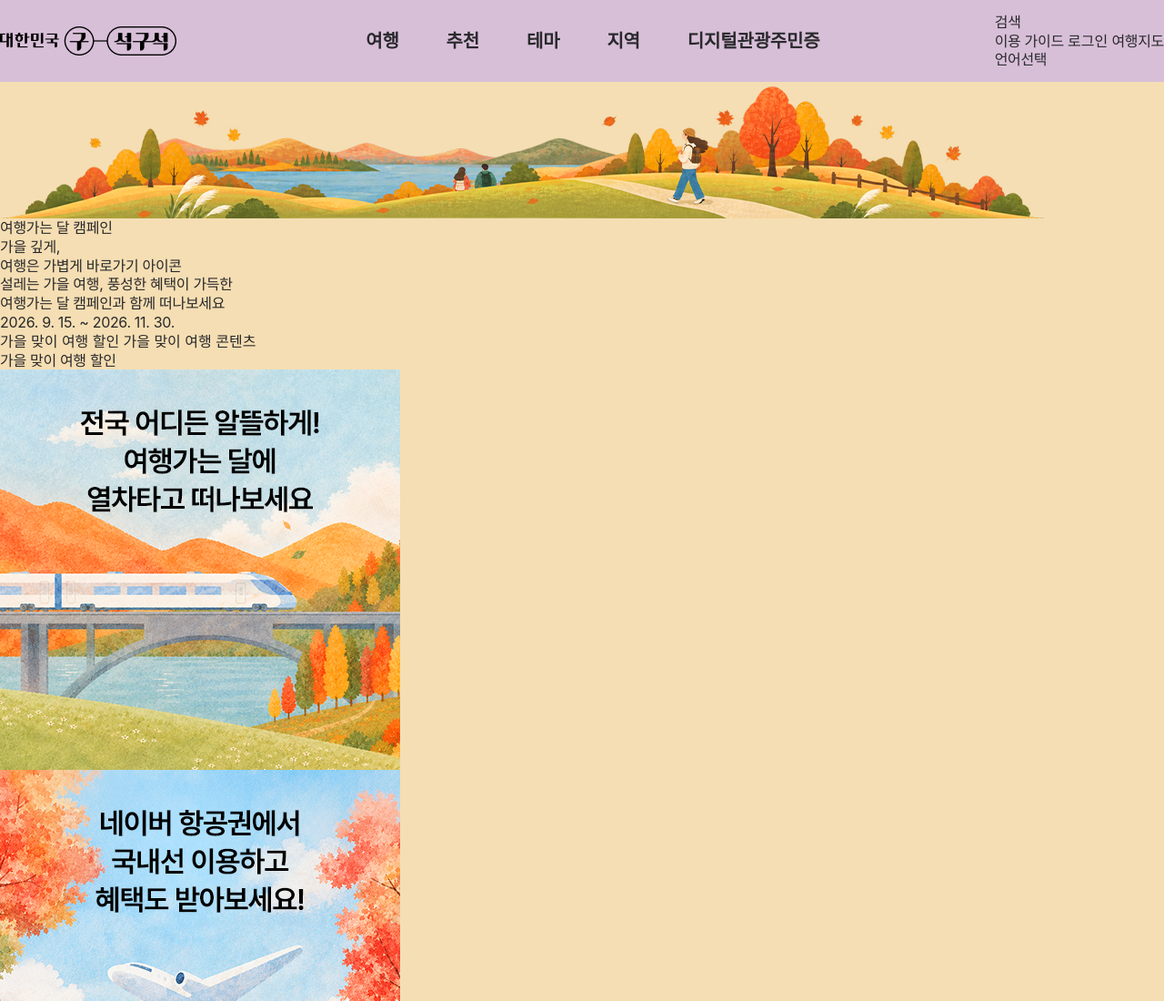
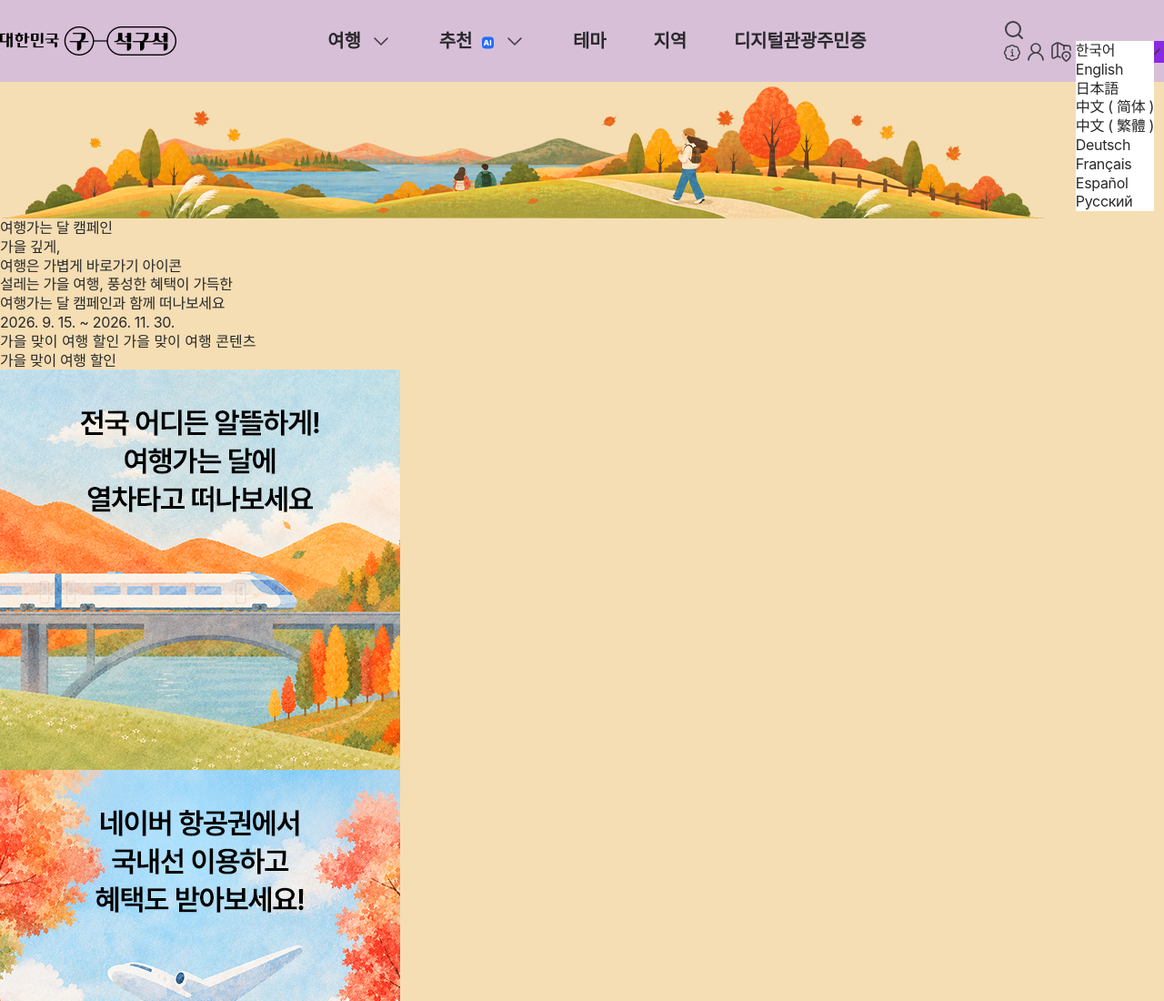
Before and after one commit to jieunpaper-cyber/css-basic, a plain HTML site: page clone-exercise.html in a window 1280 px wide. Shown: the top 1100 px of the page at 91% size. Drawn offline with Linux system fonts and the light colour scheme; a web font is replaced by a local one.

Commit message:
design: 헤더 유틸 아이콘, 언어 선택 부분

```diff
--- a/clone-exercise.html
+++ b/clone-exercise.html
@@ -31,7 +31,15 @@
           <nav class="nav">
             <ul class="depth1-wrap">
               <li class="depth1-travel">
-                <a href="#" class="depth1-btn">여행</a>
+                <a href="#" class="depth1-btn">
+                  여행
+                  <span class="icon-pg-chevron-md">
+                    <img
+                      src="assets/icons/guide_chevron_dw24.svg"
+                      alt="다운 아이콘"
+                    />
+                  </span>
+                </a>
                 <!-- depth2 -->
                 <div class="depth2-wrap" id="depth2-1">
                   <!-- inner -->
@@ -69,7 +77,18 @@
                 </div>
               </li>
               <li class="depth1-rec">
-                <a href="#" class="depth1-btn">추천</a>
+                <a href="#" class="depth1-btn">
+                  추천
+                  <span class="icon-pg-ai">
+                    <img src="assets/icons/text_ai15.svg" alt="AI 아이콘" />
+                  </span>
+                  <span class="icon-pg-chevron-md">
+                    <img
+                      src="assets/icons/guide_chevron_dw24.svg"
+                      alt="다운 아이콘"
+                    />
+                  </span>
+                </a>
                 <!-- depth2 -->
                 <div class="depth2-wrap" id="depth2-2">
                   <!-- sub-1 -->
@@ -95,13 +114,71 @@
           </nav>
 
           <!-- utils -->
-          <div class="utils">
-            <button>검색</button>
-            <div>
-              <a href="#">이용 가이드</a>
-              <button>로그인</button>
-              <a href="#">여행지도</a>
-              <div>언어선택</div>
+          <div class="header-utils">
+            <button class="icon-pg btn-search" aria-label="검색">
+              <img src="assets/icons/guide_search24.svg" alt="검색 아이콘" />
+            </button>
+            <div class="util-sub">
+              <a href="#" aria-label="이용 가이드" class="icon-pg btn-guide">
+                <img
+                  src="assets/icons/menu_info20.svg"
+                  alt="이용 가이드 아이콘"
+                />
+              </a>
+              <button aria-label="로그인" class="icon-pg btn-login profile">
+                <img src="assets/icons/login24.svg" alt="로그인 아이콘" />
+              </button>
+              <a href="#" aria-label="여행지도" class="icon-pg btn-map">
+                <img src="assets/icons/travelmap24.svg" alt="여행지도 아이콘" />
+              </a>
+              <div class="language-wrap">
+                <button aria-label="언어선택">
+                  <span class="icon-pg btn-lang">
+                    <img
+                      src="assets/icons/lanquage20.svg"
+                      alt="언어선택 아이콘"
+                    />
+                  </span>
+                  <span class="language">한국어</span>
+                  <span class="icon-pg-chevron-sm">
+                    <img
+                      src="assets/icons/guide_chevron_dw24.svg"
+                      alt="다운 아이콘"
+                    />
+                  </span>
+                </button>
+                <div class="language-layer">
+                  <ul>
+                    <li>
+                      <a href="#">한국어</a>
+                    </li>
+                    <li>
+                      <a href="#">English</a>
+                    </li>
+                    <li>
+                      <a href="#">日本語</a>
+                    </li>
+                    <li>
+                      <a href="#">中文 ( 简体 )</a>
+                    </li>
+                    <li>
+                      <a href="#">中文 ( 繁體 )</a>
+                    </li>
+                    <li>
+                      <a href="#">Deutsch</a>
+                    </li>
+                    <li>
+                      <a href="#">Français</a>
+                    </li>
+                    <li>
+                      <a href="#">Español</a>
+                    </li>
+                    <li>
+                      <a href="#">Pусский</a>
+                    </li>
+                  </ul>
+                </div>
+              </div>
             </div>
           </div>
         </div>
--- a/css/clone-exercise.css
+++ b/css/clone-exercise.css
@@ -137,8 +137,37 @@ button:focus-visible {
   display: none;
 }
 
-.utils {
+.header-util {
   position: relative;
+  display: flex;
+  height: 38px;
+  align-items: center;
+  gap: 12px;
+}
+.util-sub {
+  position: relative;
+  display: flex;
+  align-items: center;
+  gap: 4px;
+  height: 100%;
+}
+
+.language-wrap {
+  position: relative;
+  background-color: blueviolet;
+  height: 100%;
+}
+.langueage-wrap > button {
+  display: flex;
+  align-items: center;
+  height: 100%;
+}
+
+.language-layer {
+  position: absolute;
+  left: 0;
+  top: 0;
+  background-color: #fff;
 }
 
 .main {
```
Also changed, not shown: assets/icons/guide_search24.svg (added), assets/icons/lanquage20.svg (added), assets/icons/login24.svg (added), assets/icons/menu_depth3_article24.svg (added), assets/icons/menu_depth3_badgeland24.svg (added), assets/icons/menu_depth3_course24.svg (added), assets/icons/menu_depth3_event24.svg (added), assets/icons/menu_depth3_festival24.svg (added), assets/icons/menu_depth3_guidebook24.svg (added), assets/icons/menu_depth3_letter24.svg (added), assets/icons/menu_depth3_product24.svg (added), assets/icons/menu_depth3_spot24.svg (added), assets/icons/menu_depth3_tastychart24.svg (added), assets/icons/menu_depth3_wallpaper24.svg (added), 3 more files.
